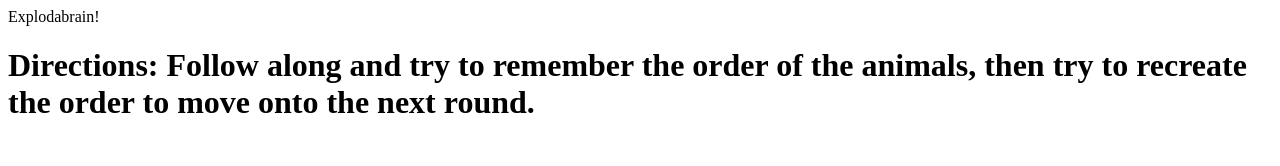
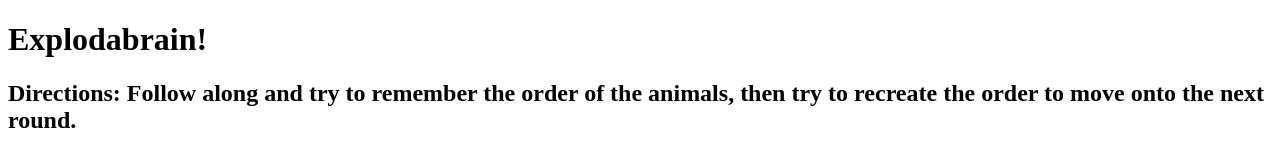
Before and after one commit to Sleni64/FABforlife, a plain HTML site: page index.html in a window 1280 px wide. Drawn offline with Linux system fonts and the light colour scheme.

Commit message:
change text order

```diff
--- a/index.html
+++ b/index.html
@@ -3,8 +3,8 @@
 <head>
 
     <title> FAB For Life </title>
-    <header> Explodabrain! </header>
-    <h1> Directions: Follow along and try to remember the order of the animals, then try to recreate the order to move onto the next round.</h1>
+    <h1>Explodabrain!</h1>
+    <h2>Directions: Follow along and try to remember the order of the animals, then try to recreate the order to move onto the next round.</h2>
 </head>
 <body>
 
```
